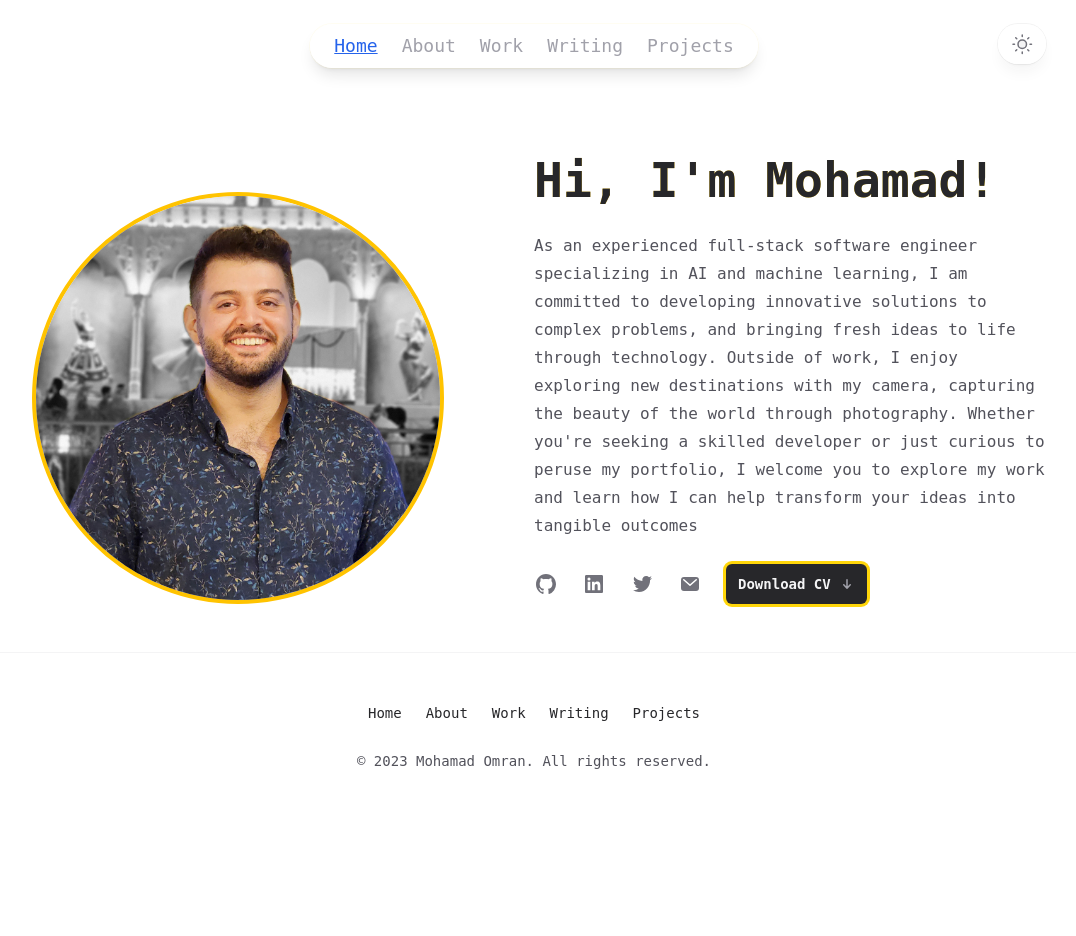
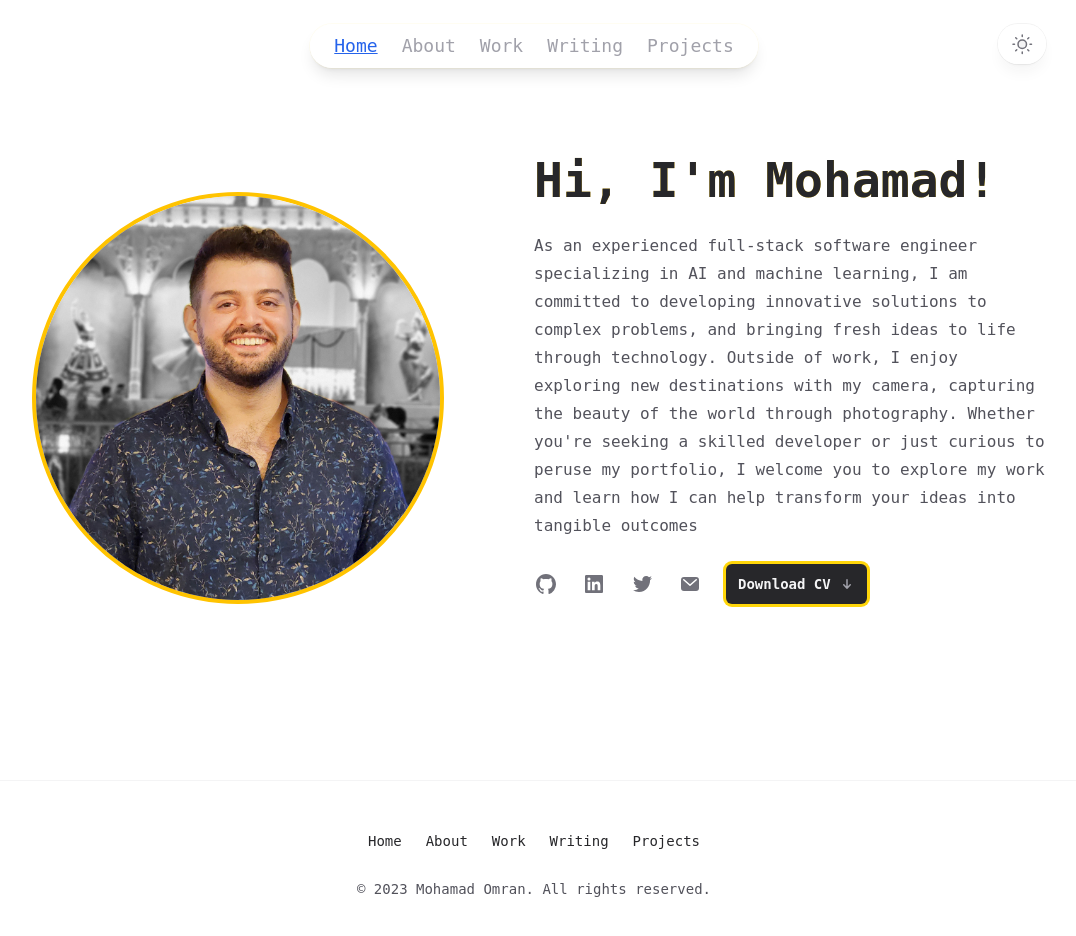
Before and after one commit to mohamadomran/portfolio, a Next.js app: page / in a window 1280 px wide. Shown: the top 936 px of the page, without its empty margins (106-1182 px from the left). Before the commit the page ends 837 px from the top, so only its background shows below. Built offline with nearby package versions, Linux system fonts and the light colour scheme; no server answers.

Commit message:
fix: minor bugs

```diff
--- a/components/Footer.tsx
+++ b/components/Footer.tsx
@@ -4,7 +4,7 @@ import { NavLink } from '@/components/ui/Navigation';
 
 export function Footer() {
     return (
-        <footer className='mt-32f'>
+        <footer className='mt-32'>
             <OuterContainer>
                 <div className='border-t border-zinc-100 pb-16 dark:border-zinc-700/40'>
                     <InnerContainer>
--- a/pages/index.tsx
+++ b/pages/index.tsx
@@ -98,7 +98,7 @@ export default function Home() {
                             />
                             <Button
                                 href='/mohamad-omran-CV.pdf'
-                                className='group mt-6 bg-mustard-200 dark:bg-mustard-200 hover:bg-mustard-500 dark:hover:bg-mustard-500 text-black-950 dark:text-black-950 hover:text-black-950 ring ring-mustard-300'>
+                                className='group mt-6 bg-mustard-300 dark:bg-mustard-300 hover:bg-mustard-500 dark:hover:bg-mustard-500 text-black-950 dark:text-black-950 hover:text-black-950 ring ring-mustard-300'>
                                 Download CV
                                 <ArrowDownIcon className='h-4 w-4 stroke-zinc-400 transition group-active:stroke-zinc-600 dark:group-hover:stroke-zinc-50 dark:group-active:stroke-zinc-50' />
                             </Button>
```
